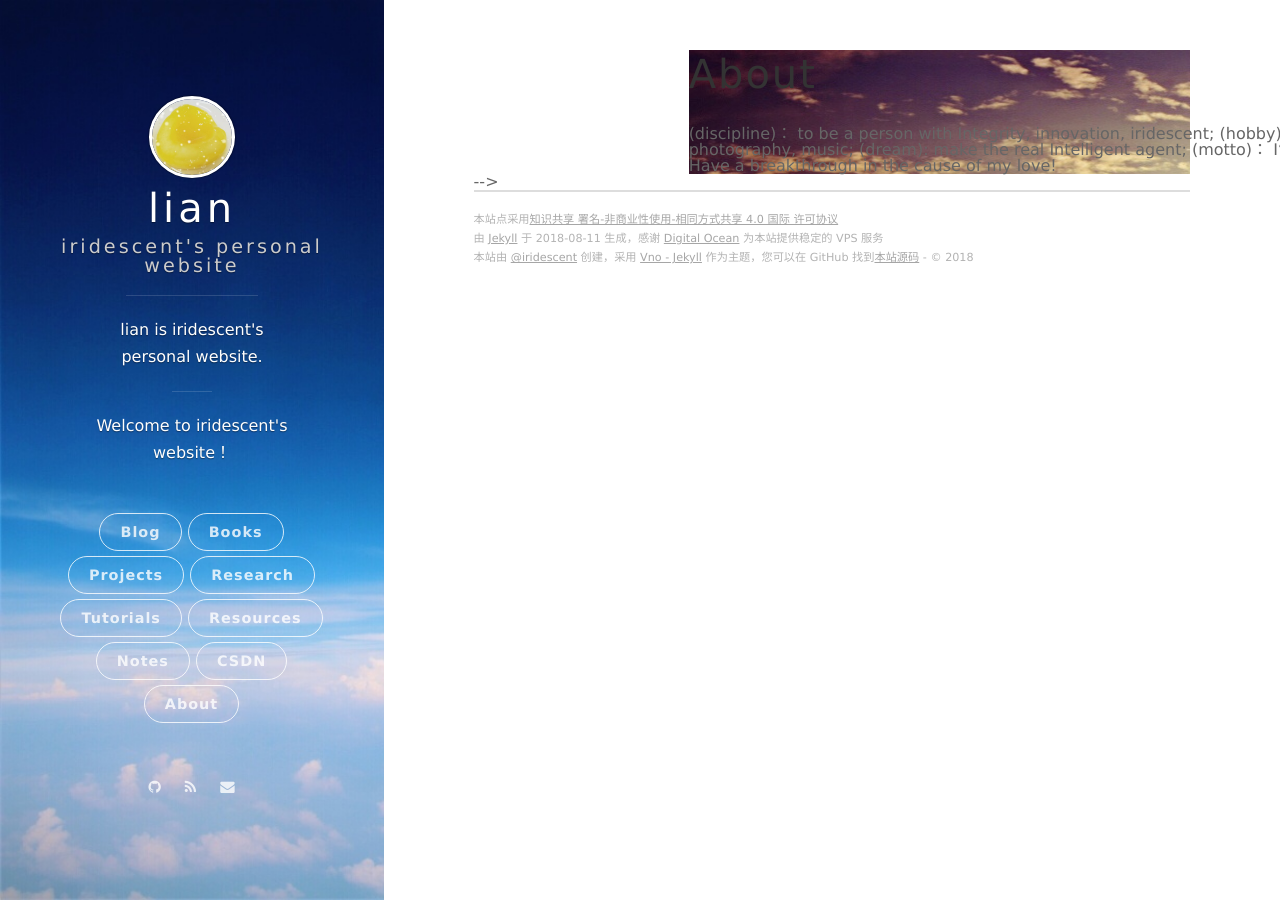
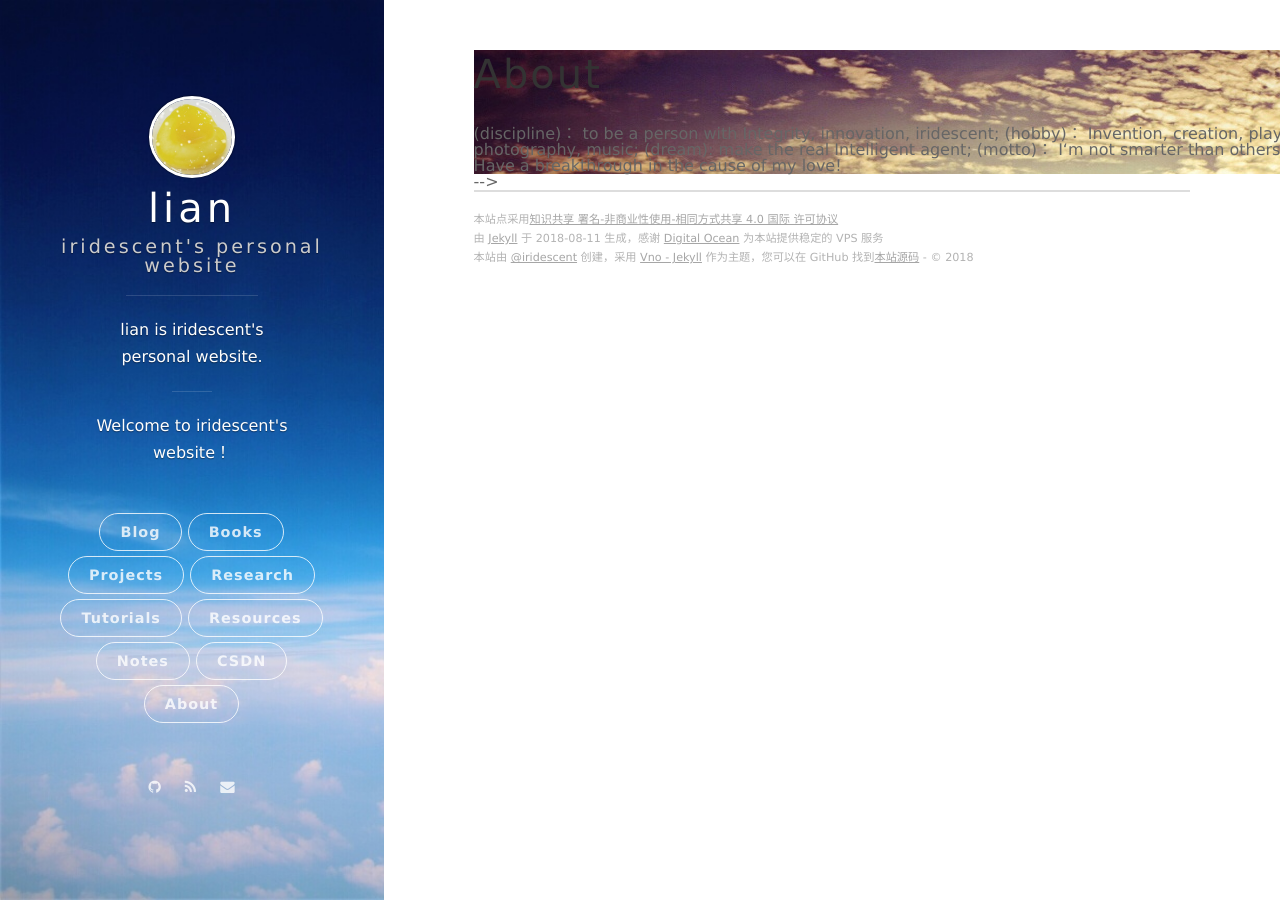
Before and after one commit to antsfamily/antsfamily.github.io, a Jekyll site: the page built from about/index.html, in a window 1280 px wide. Built offline with Jekyll 4.4.1, drawn with Linux system fonts in a browser that asks for light colours; nearby versions of some CDN libraries; a script that is not in the unit is left out; comment, search, counter and statistics services are not loaded.

Commit message:
update layout

```diff
--- a/_layouts/page.html
+++ b/_layouts/page.html
@@ -3,13 +3,13 @@
 ---
 
 <!-- <article class="post-container post-container--single" itemscope itemtype="http://schema.org/BlogPosting"> -->
-<header class="content-wrapper" style="background-image: url('{{ site.baseurl }}/{% if page.header-img %}{{ page.header-img }}{% else %}{{ site.header-img }}{% endif %}')">
+<header class="container" style="background-image: url('{{ site.baseurl }}/{% if page.header-img %}{{ page.header-img }}{% else %}{{ site.header-img }}{% endif %}')">
     <div class="container">
         <div class="row">
             <div class="col-lg-8 col-lg-offset-2 col-md-10 col-md-offset-1">
                 <div class="site-heading">
                     <h1>{% if page.title %}{{ page.title }}{% else %}{{ site.title }}{% endif %}</h1>
-                    <hr class="big">
+                    <hr class="large">
                     <span class="heading">{{ page.description }}</span>
                 </div>
             </div>
```
